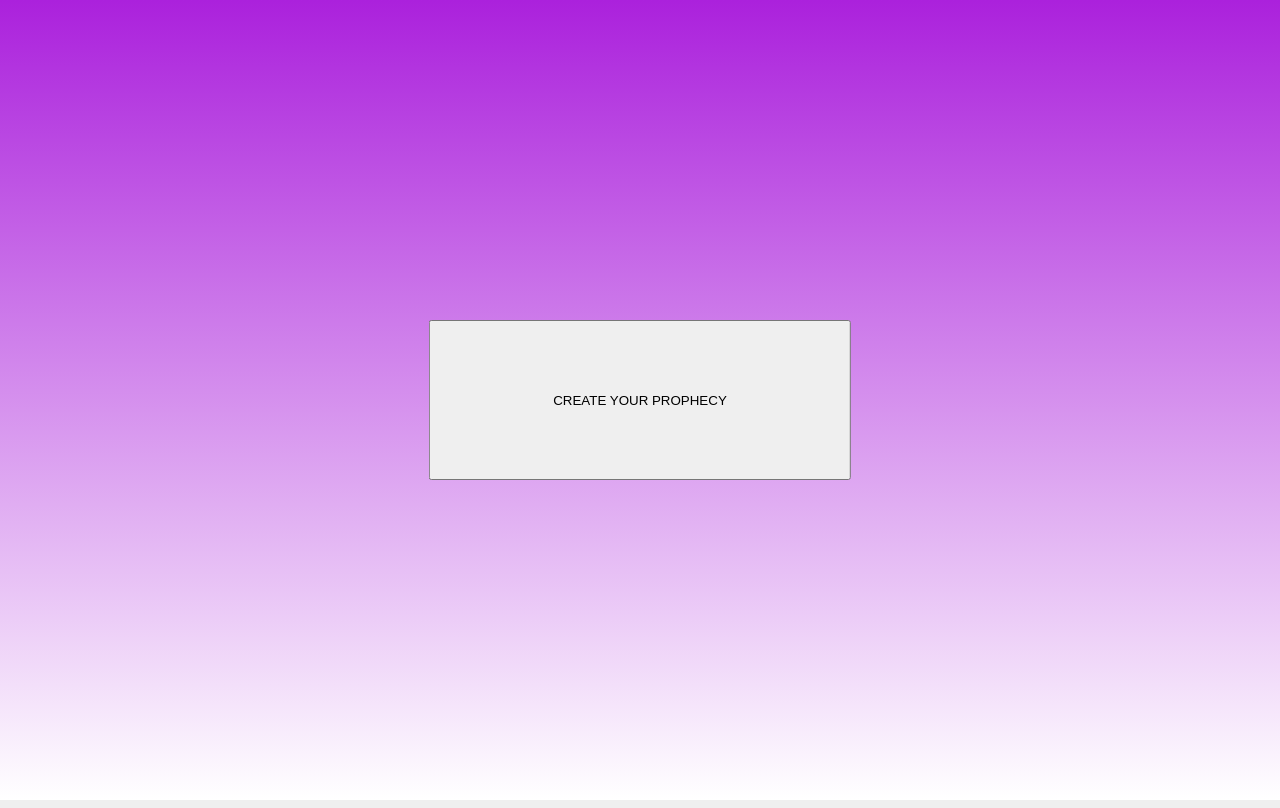
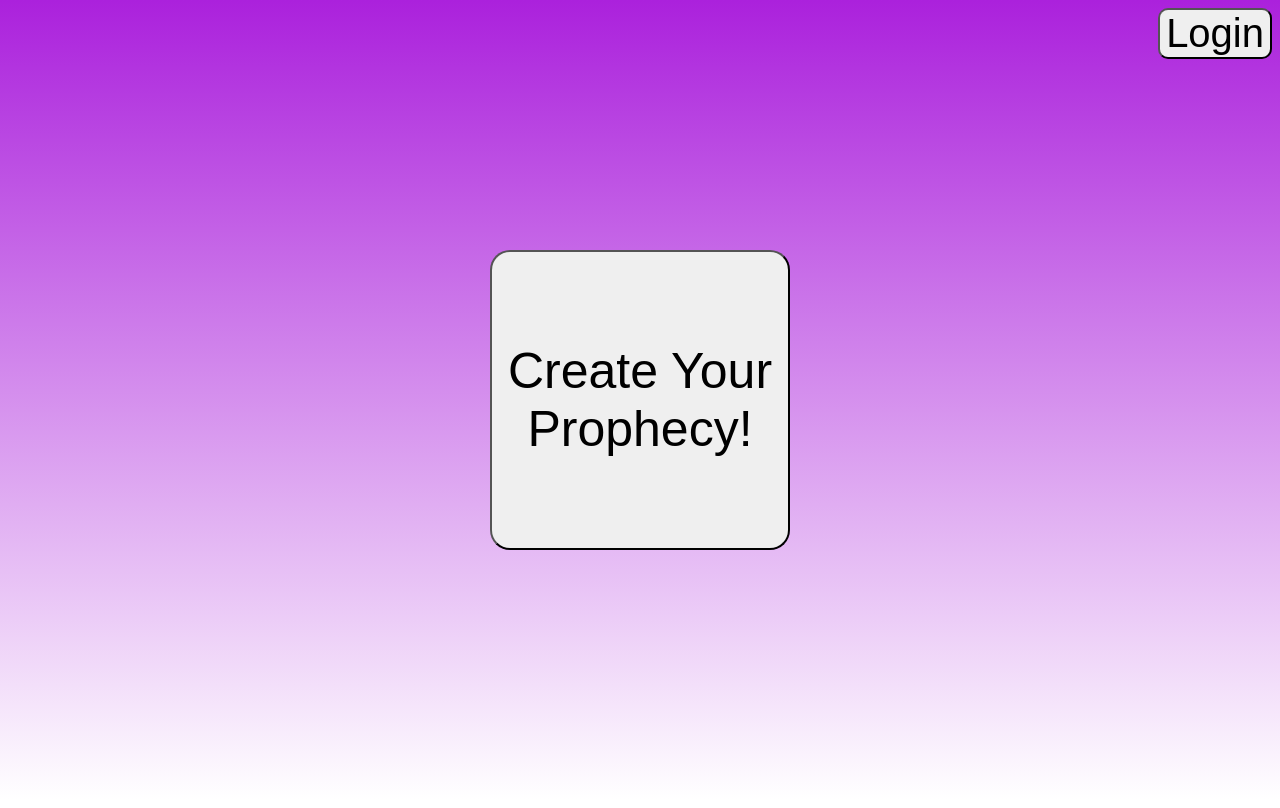
Before and after one commit to dmocnik/Prophecy, a PHP site: page /HomePage.html in a window 1280 px wide. Run offline with PHP 8.4, Linux system fonts and the light colour scheme.

Commit message:
homepage styling

```diff
--- a/front_end/screens/HomePage.html
+++ b/front_end/screens/HomePage.html
@@ -1,12 +1,17 @@
 <!DOCTYPE html>
-<html lang="en">
-    <head>
-        <meta charset="UTF-8" />
-        <link rel="stylesheet" href="stylesheet.css" type="text/css"/>
-    </head>
-    <body>
-        <button id='prophecy_button'>
-            CREATE YOUR PROPHECY
-        </button>
-    </body>
-</html>
+<html>
+  <head>
+    <meta charset="UTF-8" />
+    <link rel="stylesheet" href="stylesheet.css" type="text/css" />
+  </head>
+  <body>
+
+    <div class="login">
+        <button class="login">Login</button>
+    </div>
+
+    <div class="prophecy">
+        <button class="prophecy">Create Your Prophecy!</button>
+    </div>
+
+  </body>
--- a/front_end/screens/stylesheet.css
+++ b/front_end/screens/stylesheet.css
@@ -1,7 +1,35 @@
 body{
     background-image: linear-gradient(to bottom, #AB21DC, #FFFFFF);
     background-repeat: no-repeat;
-  }
+     height: 100vh;
+}
+header{
+  text-align: right;
+  font-size: 30px;
+}
+button.login{
+  font-size: 40px;
+}
+button.prophecy{
+  font-size: 50px;
+  height: 300px;
+  width: 300px;
+  text-align: center;
+}
+.login{
+  border-radius: 10px;
+  text-align: right;
+}
+.prophecy{
+  position: fixed;
+  top: 50%;
+  left: 50%;
+  transform: translate(-50%, -50%);
+  border-radius: 20px;
+}
+button:hover {
+background-color: #bf55e6;
+}
 html {
     height: 100%;
 }
```
